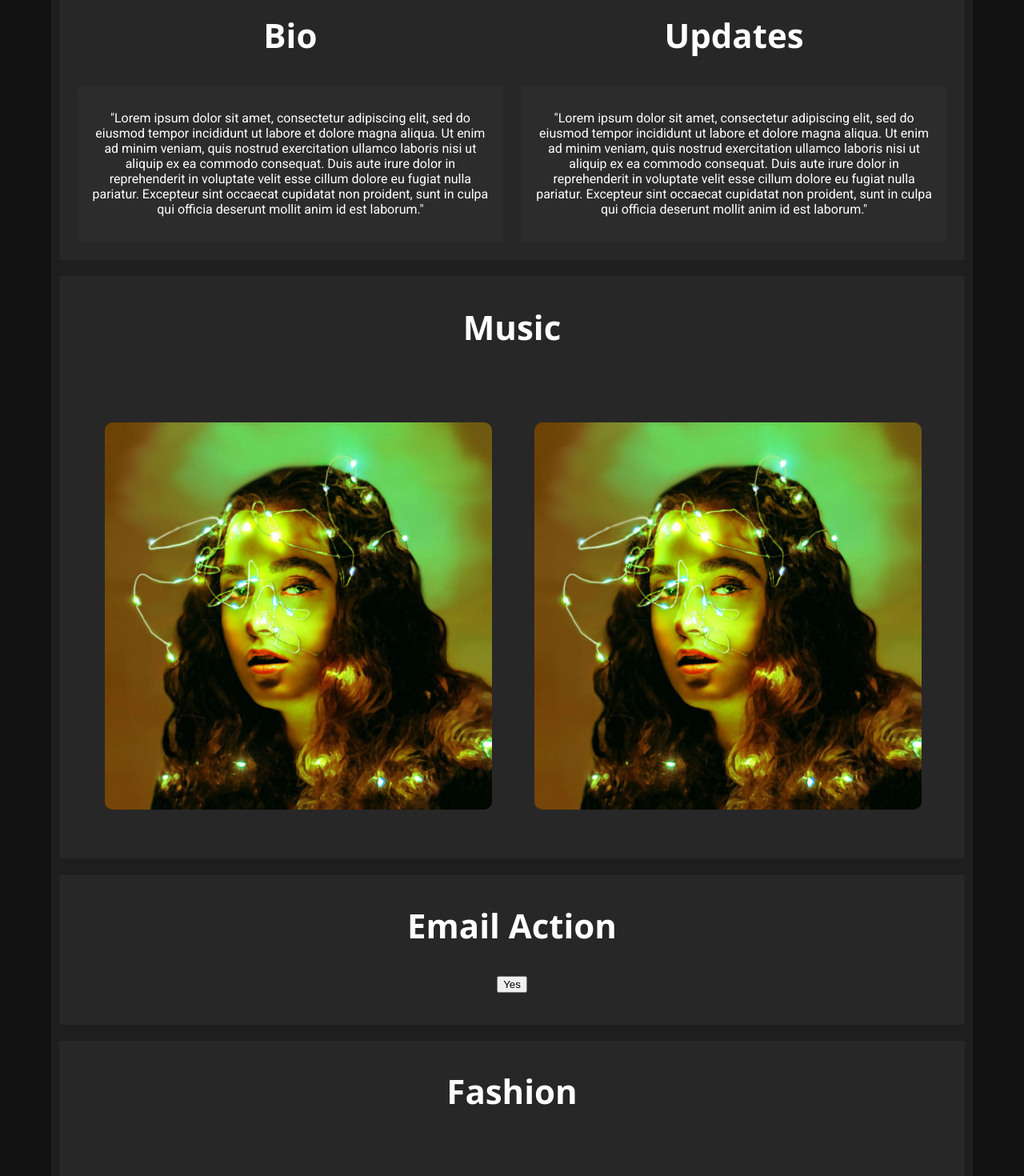
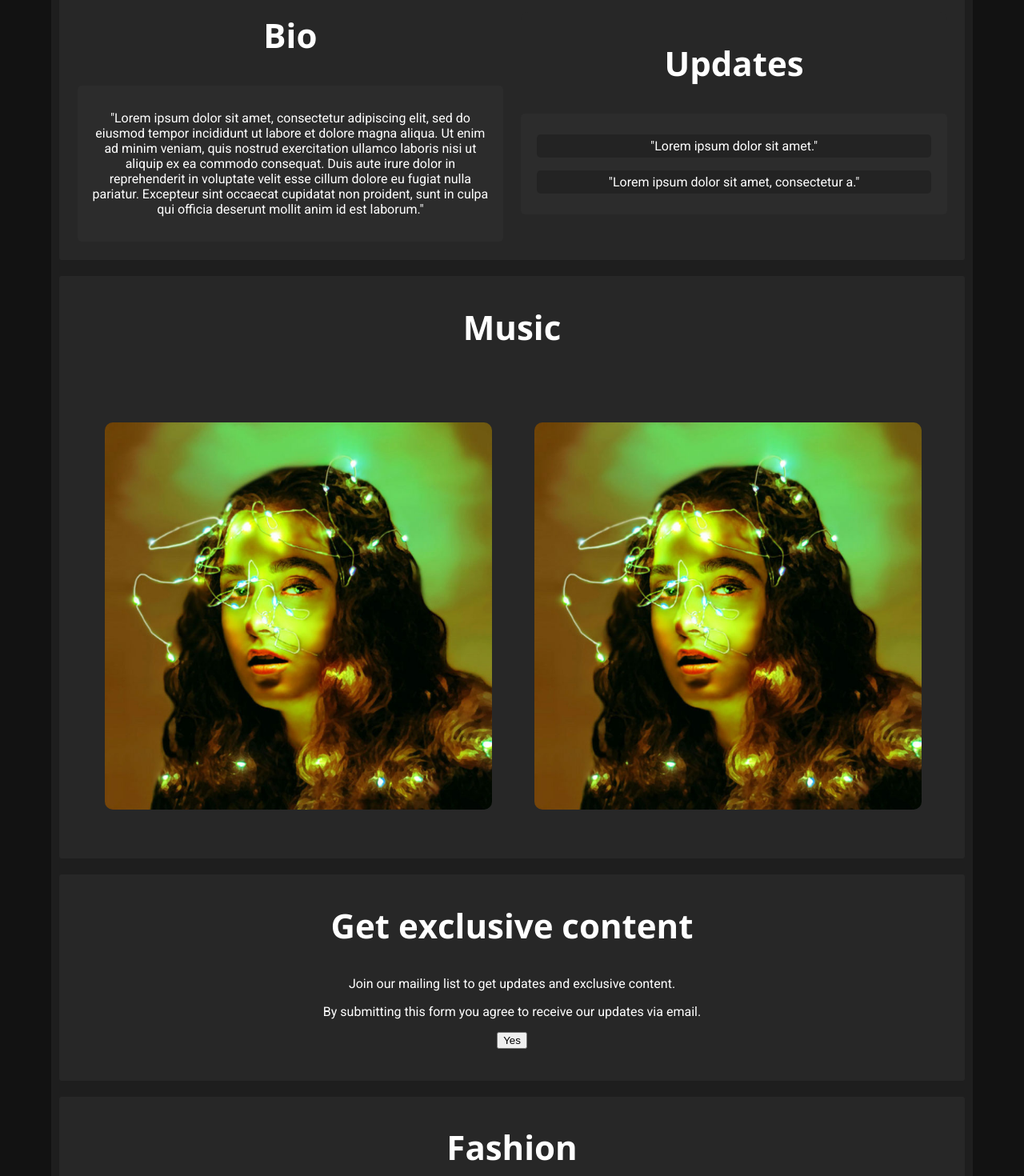
Before and after one commit to hdemos/ravs-music, a React (Create React App) app: page / in a window 1280 px wide. Shown: the part 440-1910 px from the top of the page at 80% size. Built offline with nearby package versions, Linux system fonts and the light colour scheme; a web font is replaced by a local one.

Commit message:
popup component wire

```diff
--- a/src/App.css
+++ b/src/App.css
@@ -346,3 +346,9 @@ body{
   height: 5vh;
 
 }
+
+.update-box{
+  margin: 10px;
+  background-color: var(--dp03);
+  border-radius: 5px;
+}
--- a/src/App.js
+++ b/src/App.js
@@ -15,6 +15,7 @@ class App extends Component {
     return (
     <Router>
       <div className="App">
+        {/*TODO: add banner picture*/}
         <nav>
           <div id="circle-spacing">
             {/*placeholder for spacing*/}
--- a/src/components/Home.js
+++ b/src/components/Home.js
@@ -32,8 +32,15 @@ export default class Home extends Component {
                                 </div>
                                 <div className="updates margin-child">
                                     <h2>Updates</h2>
+                                    {/*TODO: create update format for music updates*/}
                                     <div className="text">
-                                        <p>"Lorem ipsum dolor sit amet, consectetur adipiscing elit, sed do eiusmod tempor incididunt ut labore et dolore magna aliqua. Ut enim ad minim veniam, quis nostrud exercitation ullamco laboris nisi ut aliquip ex ea commodo consequat. Duis aute irure dolor in reprehenderit in voluptate velit esse cillum dolore eu fugiat nulla pariatur. Excepteur sint occaecat cupidatat non proident, sunt in culpa qui officia deserunt mollit anim id est laborum."</p>
+                                        <div className="update-box">
+                                            <p>"Lorem ipsum dolor sit amet."</p>
+                                        </div>
+                                        <div className="update-box">
+                                            <p>"Lorem ipsum dolor sit amet, consectetur a."</p>
+                                        </div>
+
                                     </div>
                                 </div>
                             </div>
@@ -43,6 +50,8 @@ export default class Home extends Component {
                     <div className="container1 .shadow">
                         <div className="box-single">
                             <h2>Music</h2>
+                            {/*TODO: add play button overlay
+                            TODO: add play button link to play preview or spotify?*/}
                             <div className="container2 img-parent">
                                 <div className="music-square img-child">
                                     <img className="music-img" src={tangled} label="Musician Ravs first album release: Tangled" alt="warm self portrait with a string of lights tangled in her hair "  />
@@ -61,7 +70,12 @@ export default class Home extends Component {
                     </div>
                     <div className="container1">
                         <div className="box-single">
-                            <h2>Email Action</h2>
+                            <h2>Get exclusive content</h2>
+                            <p>Join our mailing list to get updates and exclusive content.  </p>
+                            <p>By submitting this form you agree to receive our updates via email.</p>
+                            {/*TODO: plan email CTA
+                            TODO: plan button color scheme
+                            TODO: email CTA smart trigger: after a time period*/}
                             <div className="popup-div">
                                 <button onClick={this.togglePopup.bind(this)}> Yes </button>
 
--- a/src/components/Popup.js
+++ b/src/components/Popup.js
@@ -8,6 +8,7 @@ class Popup extends React.Component {
                 <div className='popup-inner'>
                     <h2>{this.props.text}</h2>
                     <button onClick={this.props.closePopup}>Close</button>
+                    <button onClick={this.props.closePopup}>I'm in!</button>
                 </div>
             </div>
         );
```
